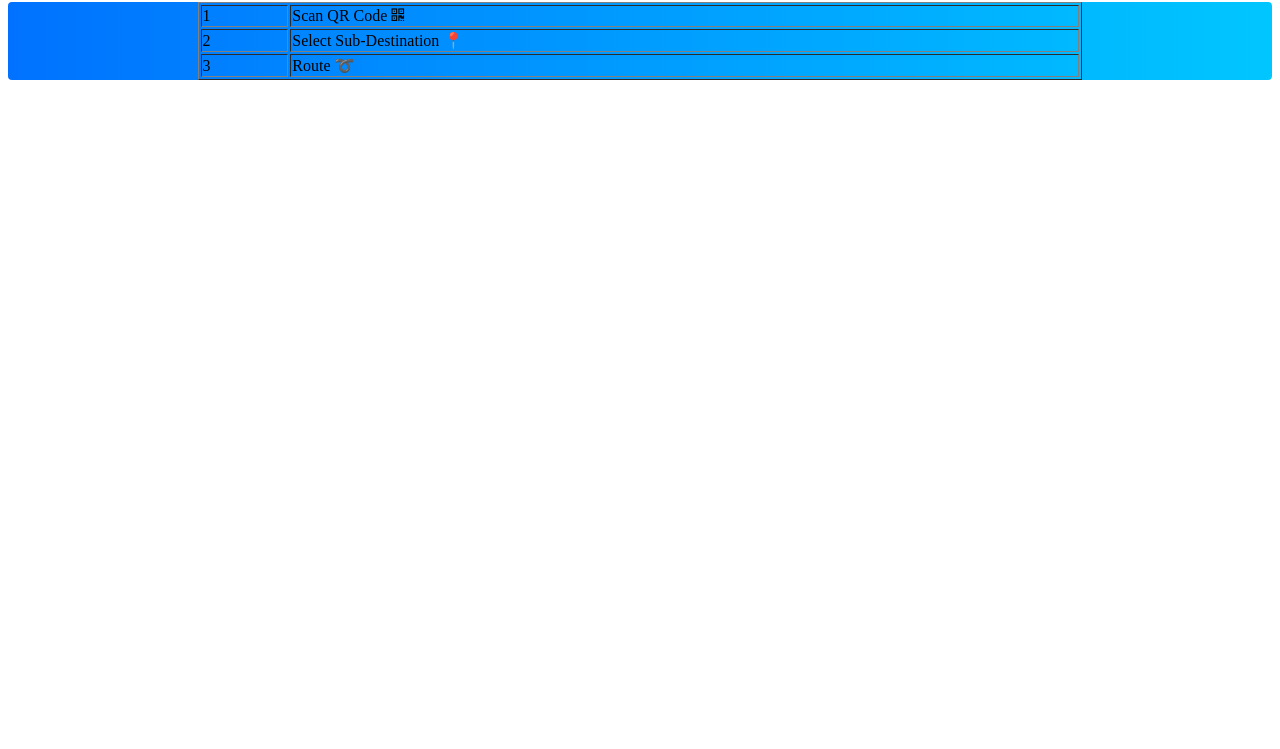
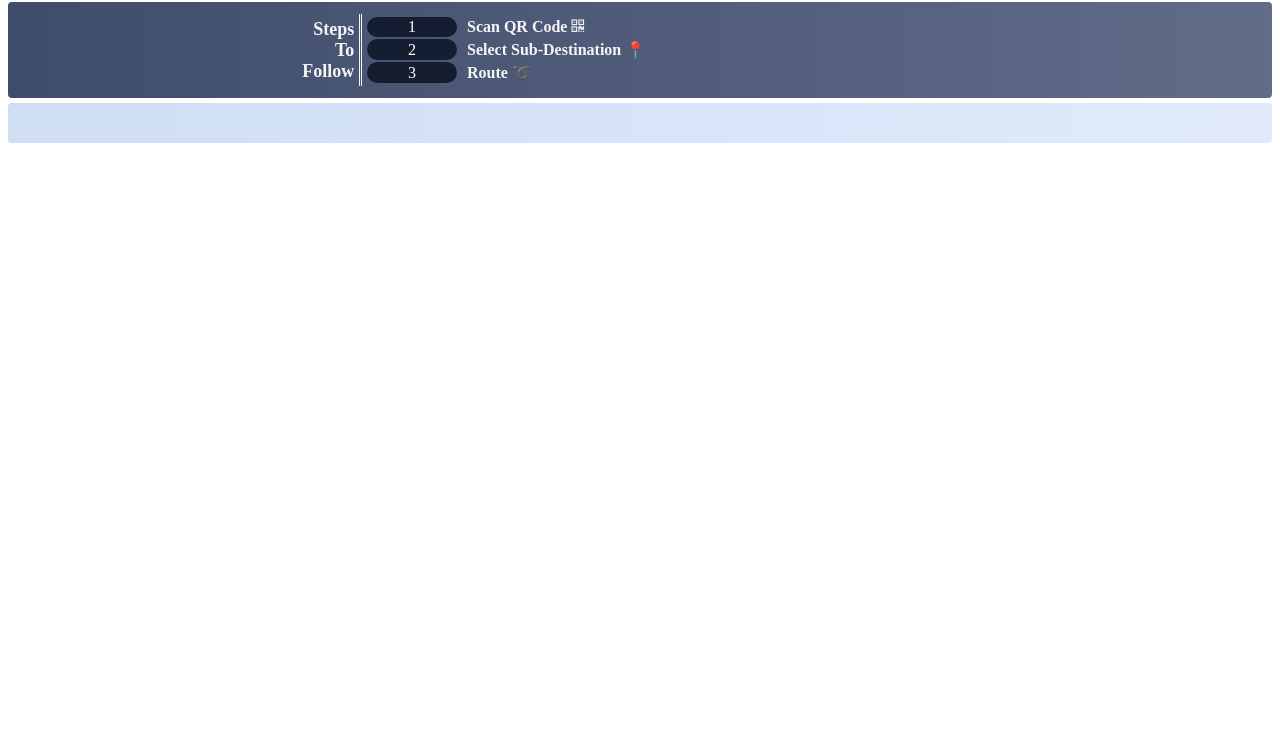
Before and after one commit to psp2108/SIH2020, a plain HTML site: page FrontEnd-Neel/index.html in a window 1280 px wide. Shown: the part 51-800 px from the top of the page. Drawn offline with Linux system fonts and the light colour scheme.

Commit message:
2 Top Sections Done

```diff
--- a/FrontEnd-Neel/index.html
+++ b/FrontEnd-Neel/index.html
@@ -1,6 +1,6 @@
 <html>
     <head>
-        <title>INA / Home</title>
+        <title>INA &#8627; Home</title>
         <!-- GENERAL INCLUDES -->
         <meta charset="utf-8">
         <meta name="viewport" content="width=device-width, initial-scale=1.0">
@@ -18,36 +18,51 @@
         </div>
         <div class="card instructions">
             <center>
-                <table border="1">
+                <table>
+                    <col width="28%">
+                    <col width="72%">
+                    <tr>
+                        <td class="inst partition">
+                            Steps<br>To<br>Follow
+                        </td>
+                        <td>
+                            <table border="0">
                                 <col width="10%">
                                 <col width="90%">
                                 <tr>
-                            <td>1</td>
-                            <td>
+                                    <td class="number">1</td>
+                                    <td class="inst">
                                         Scan QR Code
                                         <i class="fa fa-qrcode"></i>
                                     </td>
                                 </tr>
                                 <tr>
-                            <td>2</td>
-                            <td>
+                                    <td class="number">2</td>
+                                    <td class="inst">
                                         Select Sub-Destination
                                         &#x1F4CD;
                                     </td>
                                 </tr>
                                 <tr>
-                            <td>3</td>
-                            <td>
+                                    <td class="number">3</td>
+                                    <td class="inst">
                                         Route
                                         &#10160;
                                     </td>
                                 </tr>
                             </table>
+                        </td>
+                    </tr>
+                </table>
             </center>
         </div>
-        <div class="card updating-section">
-
+        <!--Dynamic Section Start-->
+        <div class="card dynamic-section">
+            <table>
+                <tr></tr>
+            </table>
         </div>
+        <!--Dynamic Section End---->
         <script>
             window.onscroll = function() {myFunction()};
 
--- a/FrontEnd-Neel/styles/app.css
+++ b/FrontEnd-Neel/styles/app.css
@@ -28,28 +28,56 @@
 
 /* instruction----------------- */
 .instructions{
-    background: #00c6ff;  /* fallback for old browsers */
-    background: -webkit-linear-gradient(to right, #0072ff, #00c6ff);  /* Chrome 10-25, Safari 5.1-6 */
-    background: linear-gradient(to right, #0072ff, #00c6ff); /* W3C, IE 10+/ Edge, Firefox 16+, Chrome 26+, Opera 12+, Safari 7+ */
+    background: #606c88;  /* fallback for old browsers */
+    background: -webkit-linear-gradient(to right, #3f4c6b, #606c88);  /* Chrome 10-25, Safari 5.1-6 */
+    background: linear-gradient(to right, #3f4c6b, #606c88); /* W3C, IE 10+/ Edge, Firefox 16+, Chrome 26+, Opera 12+, Safari 7+ */
+
+    padding-top: 10px;
+    padding-bottom: 10px;
 }
 .instructions h2{
     color: whitesmoke;
 }
 .instructions table{
-    width: 70%;
+    width: 100%;
 }
-.instructions .number{
-    padding-left: 5px;
-    padding-right: 5px;
-    margin-right: 14px;
+.number{
+    text-align: center;
     color: white;
     border-radius: 100px;
-    background: #141E30;  /* fallback for old browsers */
-    background: -webkit-linear-gradient(to right, #243B55, #141E30);  /* Chrome 10-25, Safari 5.1-6 */
-    background: linear-gradient(to right, #243B55, #141E30); /* W3C, IE 10+/ Edge, Firefox 16+, Chrome 26+, Opera 12+, Safari 7+ */
+    background: #141E30;
+}
+.inst{
+    color: whitesmoke;
+    padding-left: 8px;
+    font-weight: 800;
+}
+.partition{
+    font-size: 18px;
+    border-right: double;
+    text-align: right;
+    margin-right: 5px;
+    padding-right: 5px;
 }
 /* instruction----------------- */
 
+/* top-bar--------------------- */
+.dynamic-section{
+    background: #E0EAFC;  /* fallback for old browsers */
+    background: -webkit-linear-gradient(to right, #CFDEF3, #E0EAFC);  /* Chrome 10-25, Safari 5.1-6 */
+    background: linear-gradient(to right, #CFDEF3, #E0EAFC); /* W3C, IE 10+/ Edge, Firefox 16+, Chrome 26+, Opera 12+, Safari 7+ */
+    height: 40px;
+}
+.dynamic-section img{
+    height: 25px;
+    width: 25px;
+    display: inline;
+}
+.dynamic-section h1{
+    color: whitesmoke;
+    display: inline;
+}
+/* top-bar--------------------- */
 
 /* Making Nav Stick ----------- */
 .sticky {
```
Lines whose indentation alone changed are shown as unchanged.
